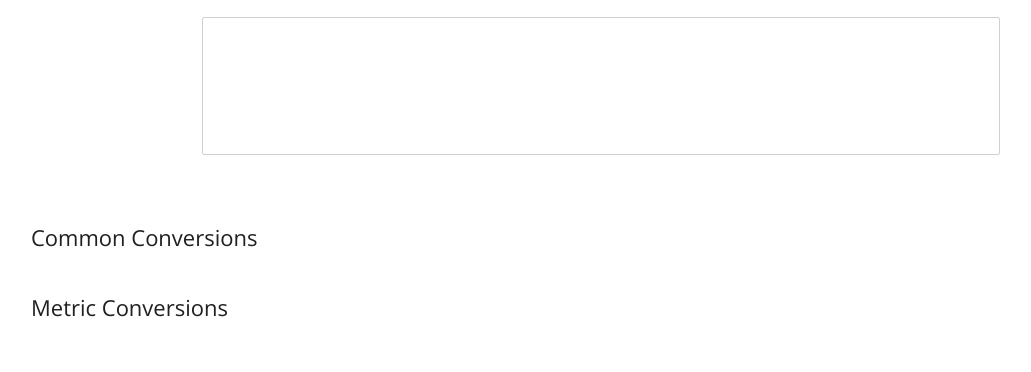
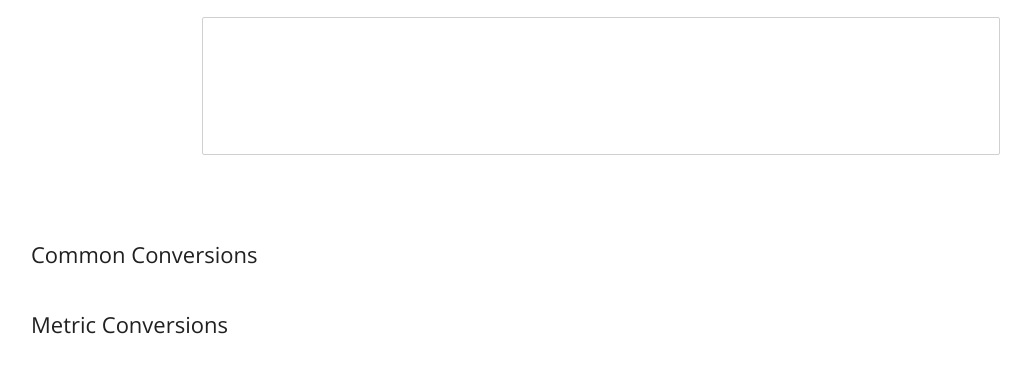
Before and after one commit to BenjaminTMilnes/PhysicsUnitConversions, a plain HTML site: page PhysicsUnitConversions.WebApplication/index.html in a window 1280 px wide. Shown: the part 180-552 px from the top of the page, without its empty margins (39-1070 px from the left). Drawn offline with nearby package versions, Linux system fonts and the light colour scheme; some packages are replaced by stand-ins of ours; a script that the page names is missing.

Commit message:
Minor style adjustment

```diff
--- a/PhysicsUnitConversions.WebApplication/style.css
+++ b/PhysicsUnitConversions.WebApplication/style.css
@@ -80,7 +80,7 @@ p {
     font-size: 14px;
     text-align: center;
     margin: 20px 0px 20px 0px;
-    min-height: 27px;
+    min-height: 44px;
 }
 
 .tag {
```
